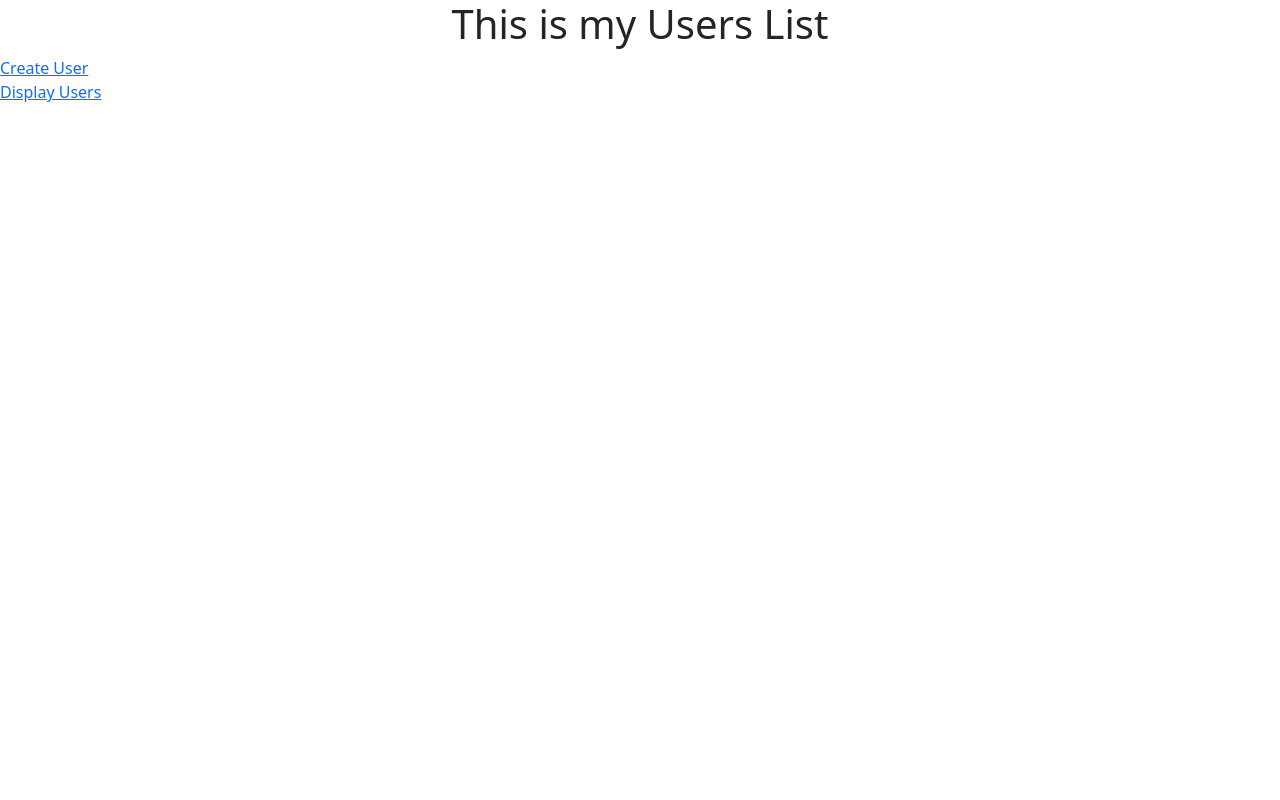
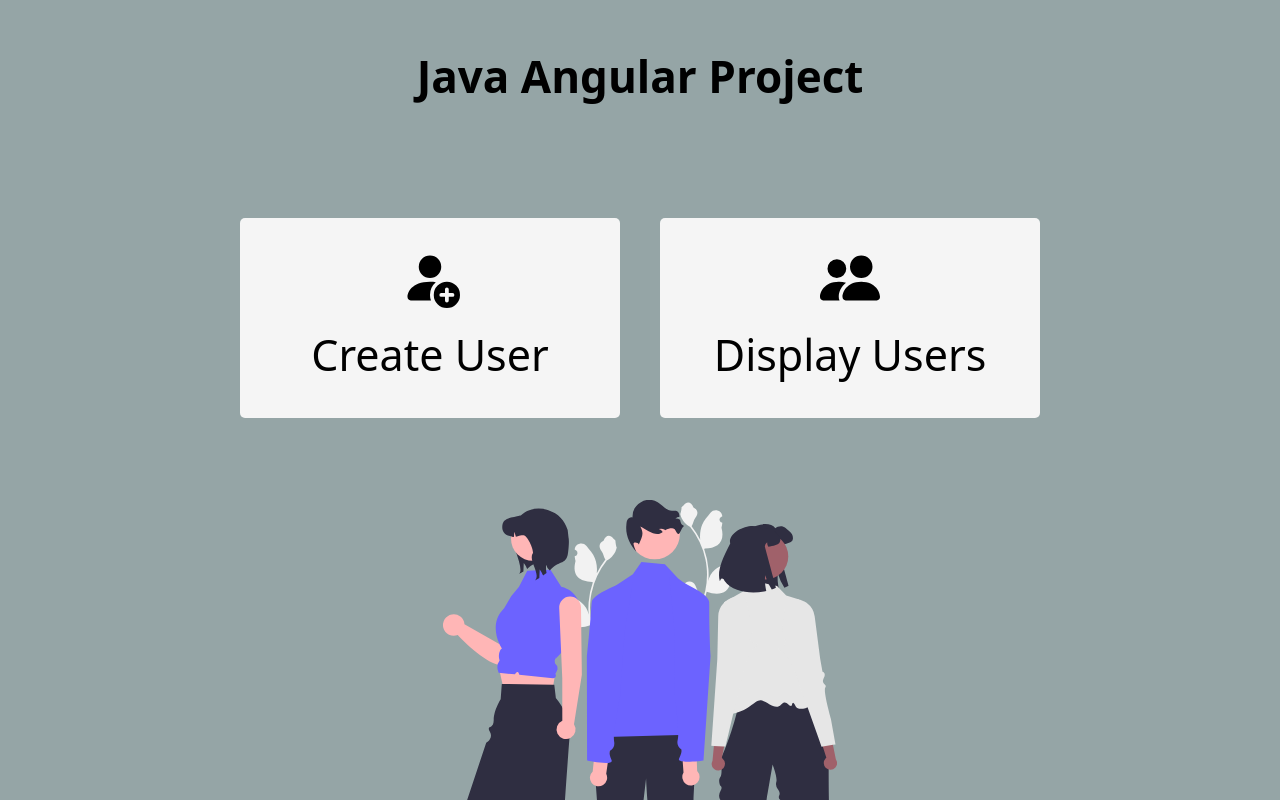
Before and after one commit to AntonisSykoutris/java-angular-crud, an Angular app in the folder java-angular-crud-frontend/: page / in a window 1280 px wide. Built offline with nearby package versions, Linux system fonts and the light colour scheme.

Commit message:
Finished landing page

```diff
--- a/java-angular-crud-frontend/src/app/app.component.css
+++ b/java-angular-crud-frontend/src/app/app.component.css
@@ -0,0 +1,6 @@
+.project-title {
+  padding-top: 5rem;
+  font-size: 4.4rem;
+  font-weight: bold;
+  color: #000;
+}
--- a/java-angular-crud-frontend/src/app/app.component.html
+++ b/java-angular-crud-frontend/src/app/app.component.html
@@ -1,2 +1,2 @@
-<h1 class="text-center">{{ title }}</h1>
+<h1 class="project-title text-center">{{ title }}</h1>
 <router-outlet></router-outlet>
--- a/java-angular-crud-frontend/src/app/app.component.ts
+++ b/java-angular-crud-frontend/src/app/app.component.ts
@@ -6,5 +6,5 @@ import { Component } from '@angular/core';
   styleUrls: ['./app.component.css'],
 })
 export class AppComponent {
-  title = 'This is my Users List';
+  title = 'Java Angular Project';
 }
--- a/java-angular-crud-frontend/src/app/create-user/create-user.component.ts
+++ b/java-angular-crud-frontend/src/app/create-user/create-user.component.ts
@@ -25,10 +25,11 @@ export class CreateUserComponent implements OnInit {
   saveUser() {
     this.userService.createUser(this.user).subscribe(
       (data: any) => {
-        if (this.address.work != '' && this.address.home != '') {
-          this.address.id = data.id;
-          this.saveAddress(); // Pass user id to saveAddress method
-        } else this.goToUserList();
+        // if (this.address.work?.trim() || this.address.home?.trim()) {
+        this.address.id = data.id;
+        this.saveAddress(); // Pass user id to saveAddress method
+        //   } else
+        this.goToUserList();
       },
       (error) => console.log(error)
     );
@@ -48,8 +49,6 @@ export class CreateUserComponent implements OnInit {
   }
 
   onSubmit() {
-    //  console.log(this.user);
-    // console.log(this.address);
     this.saveUser();
   }
 }
--- a/java-angular-crud-frontend/src/app/landing/landing.component.css
+++ b/java-angular-crud-frontend/src/app/landing/landing.component.css
@@ -0,0 +1,71 @@
+.grid-container {
+  display: grid;
+  grid-template-columns: 1fr 1fr;
+  gap: 4rem;
+  /* padding: 20rem; */
+  width: 80rem;
+  max-width: 100%;
+  height: 85vh; /* set height of parent element to viewport height */
+  margin: 0 auto; /* added margin property */
+  align-items: center; /* center items vertically within container */
+  justify-content: center;
+}
+
+.grid-item:link,
+.grid-item:visited {
+  display: flex;
+  align-items: center;
+  justify-content: center;
+  height: 20rem;
+  background-color: #f5f5f5;
+  border-radius: 0.5rem;
+  transition: all 0.3s ease-in-out;
+  text-decoration: none;
+  cursor: pointer;
+  color: #000;
+}
+
+.grid-item:hover,
+.grid-item:active {
+  transform: scale(1.1);
+  box-shadow: 0px 4px 8px rgba(0, 0, 0, 0.2);
+}
+
+.grid-item:hover .grid-item-content-svg,
+.grid-item:active .grid-item-content-svg {
+  fill: #3498db;
+}
+
+.grid-item-content {
+  display: flex;
+  flex-direction: column;
+  justify-content: center;
+  align-items: center;
+  gap: 1.5rem;
+}
+
+.grid-item-content-span {
+  flex: 1;
+  font-size: 4.3rem;
+  font-weight: 500;
+}
+
+.grid-item-content-svg {
+  flex: 1;
+  width: 6rem;
+  transition: all 0.3s ease-in-out;
+}
+
+.grid-item.active {
+  background-color: #333;
+  color: #fff;
+}
+
+.landing-img {
+  position: absolute;
+  bottom: 0;
+  left: 50%; /* add this to center horizontally */
+  transform: translateX(-50%); /* add this to center horizontally */
+  height: 30rem;
+  max-width: 100%;
+}
--- a/java-angular-crud-frontend/src/app/landing/landing.component.html
+++ b/java-angular-crud-frontend/src/app/landing/landing.component.html
@@ -1,3 +1,46 @@
-<a routerLink="create-user" routerLinkActive="active">Create User</a>
-<br />
-<a routerLink="users" routerLinkActive="active">Display Users</a>
+<div class="grid-container">
+  <a class="grid-item" routerLink="create-user" routerLinkActive="active">
+    <div class="grid-item-content">
+      <svg
+        xmlns="http://www.w3.org/2000/svg"
+        width="16"
+        height="16"
+        fill="currentColor"
+        class="bi bi-person-fill-add grid-item-content-svg"
+        viewBox="0 0 16 16"
+      >
+        <path
+          d="M12.5 16a3.5 3.5 0 1 0 0-7 3.5 3.5 0 0 0 0 7Zm.5-5v1h1a.5.5 0 0 1 0 1h-1v1a.5.5 0 0 1-1 0v-1h-1a.5.5 0 0 1 0-1h1v-1a.5.5 0 0 1 1 0Zm-2-6a3 3 0 1 1-6 0 3 3 0 0 1 6 0Z"
+        />
+        <path
+          d="M2 13c0 1 1 1 1 1h5.256A4.493 4.493 0 0 1 8 12.5a4.49 4.49 0 0 1 1.544-3.393C9.077 9.038 8.564 9 8 9c-5 0-6 3-6 4Z"
+        />
+      </svg>
+      <span class="grid-item-content-span">Create User</span>
+    </div>
+  </a>
+  <a class="grid-item" routerLink="users" routerLinkActive="active">
+    <div class="grid-item-content">
+      <svg
+        xmlns="http://www.w3.org/2000/svg"
+        width="16"
+        height="16"
+        fill="currentColor"
+        class="bi bi-people-fill grid-item-content-svg"
+        viewBox="0 0 16 16"
+      >
+        <path
+          d="M7 14s-1 0-1-1 1-4 5-4 5 3 5 4-1 1-1 1H7Zm4-6a3 3 0 1 0 0-6 3 3 0 0 0 0 6Zm-5.784 6A2.238 2.238 0 0 1 5 13c0-1.355.68-2.75 1.936-3.72A6.325 6.325 0 0 0 5 9c-4 0-5 3-5 4s1 1 1 1h4.216ZM4.5 8a2.5 2.5 0 1 0 0-5 2.5 2.5 0 0 0 0 5Z"
+        />
+      </svg>
+      <span class="grid-item-content-span">Display Users</span>
+    </div>
+  </a>
+  <div class="landing-img-box">
+    <img
+      class="landing-img"
+      src="../../assets/images/undraw_people_re_8spw.svg"
+      alt="People"
+    />
+  </div>
+</div>
--- a/java-angular-crud-frontend/src/styles.css
+++ b/java-angular-crud-frontend/src/styles.css
@@ -1,3 +1,18 @@
 /* You can add global styles to this file, and also import other style files */
 @import "~bootstrap/dist/css/bootstrap.min.css";
 @import "~ngx-bootstrap/datepicker/bs-datepicker.css";
+
+* {
+  margin: 0;
+  padding: 0;
+  box-sizing: border-box;
+}
+
+html {
+  font-size: 62.5%;
+  overflow-x: hidden;
+}
+
+body {
+  background-color: #95a5a6;
+}
```
Also changed, not shown: java-angular-crud-frontend/src/assets/images/undraw_people_re_8spw.svg (added).
